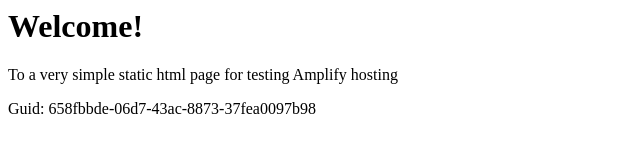
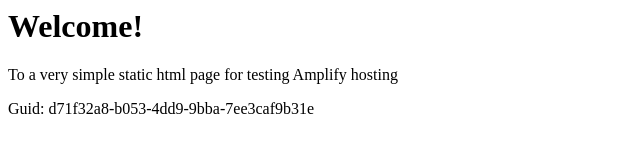
Before and after one commit to aws-aemilia-mxp/Github-PR-Commit-Integration-Test-DoNotTouch-GitHubWebhookPushCanaryTest-v1-prod-eu-south-1, a website: page src/index.html in a window 1280 px wide. Shown: the full height of the page, 0-640 px from the left. Drawn offline with Linux system fonts and the light colour scheme.

Commit message:
commit from integ tests

```diff
--- a/src/index.html
+++ b/src/index.html
@@ -12,6 +12,6 @@
 <body>
     <h1>Welcome!</h1>
     <p>To a very simple static html page for testing Amplify hosting</p>
-    <p>Guid: 658fbbde-06d7-43ac-8873-37fea0097b98</p></body>
+    <p>Guid: d71f32a8-b053-4dd9-9bba-7ee3caf9b31e</p></body>
 
 </html>
```
